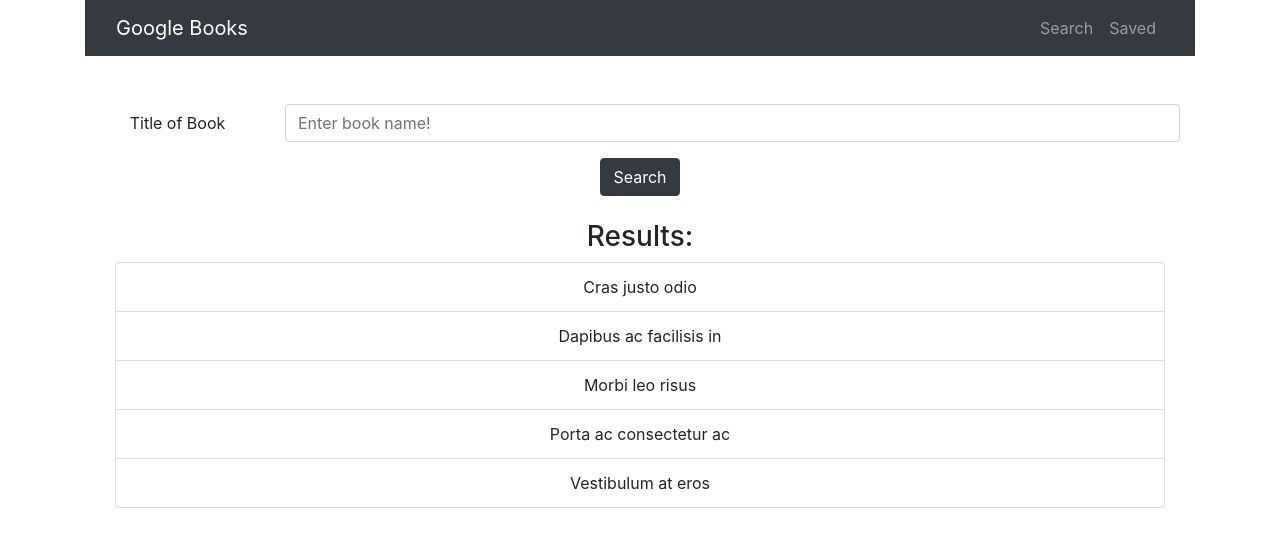
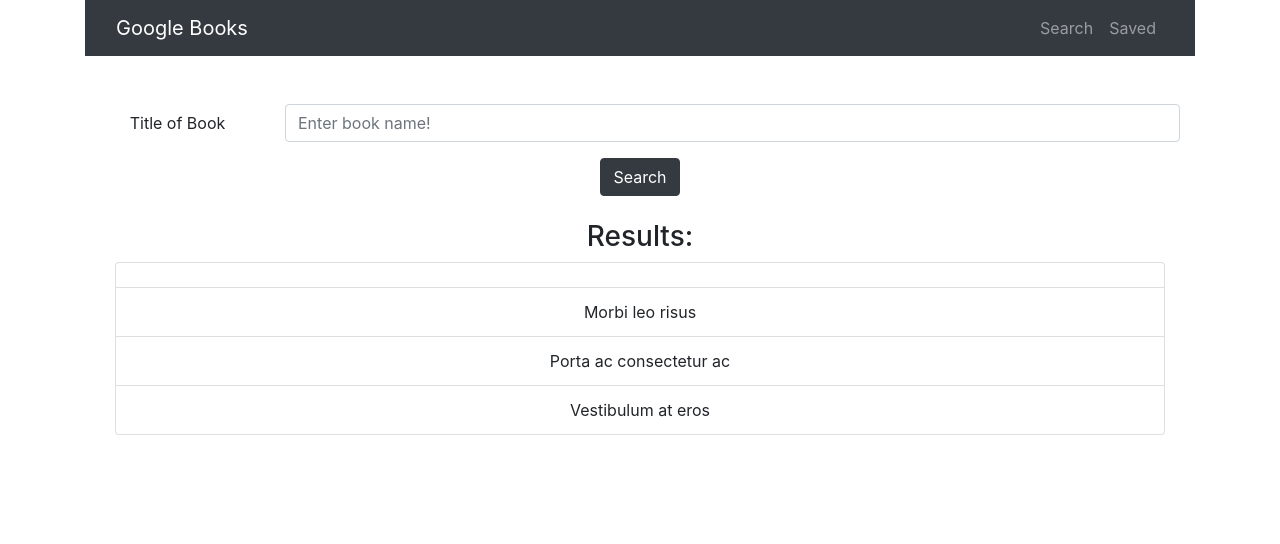
Before and after one commit to trome23/Book-Search, a React (Create React App) app in the folder client/: page / in a window 1280 px wide. Shown: the top 544 px of the page. Built offline with nearby package versions, Linux system fonts and the light colour scheme.

Commit message:
saved page displays what is hardcoded in my db

```diff
--- a/client/package.json
+++ b/client/package.json
@@ -3,6 +3,7 @@
   "version": "0.1.0",
   "private": true,
   "dependencies": {
+    "axios": "^0.19.0",
     "bootstrap": "^4.3.1",
     "react": "^16.8.6",
     "react-dom": "^16.8.6",
--- a/client/src/components/Carousel.js
+++ /dev/null
@@ -1,20 +0,0 @@
-import React from 'react';
-import { Container, ListGroup, ListGroupItem } from 'reactstrap';
-
-export default class Example extends React.Component {
-  render() {
-    return (
-        <Container>
-      <h3>Results: </h3>
-      <ListGroup>
-        <ListGroupItem>Cras justo odio</ListGroupItem>
-        <ListGroupItem>Dapibus ac facilisis in</ListGroupItem>
-        <ListGroupItem>Morbi leo risus</ListGroupItem>
-        <ListGroupItem>Porta ac consectetur ac</ListGroupItem>
-        <ListGroupItem>Vestibulum at eros</ListGroupItem>
-      </ListGroup>
-
-        </Container>
-    );
-  }
-}
--- /dev/null
+++ b/client/src/components/List.js
@@ -0,0 +1,24 @@
+import React from 'react';
+import { Container, ListGroup, ListGroupItem } from 'reactstrap';
+
+export default class BookList extends React.Component {
+
+  handleChange = () => {
+      var author = this.props.res.data.author;
+      this.props.onBookList(author);
+  }
+  render() {
+    // console.log(this.props);
+    return (
+        <Container>
+        <h3>Results: </h3>
+        <ListGroup>
+            <ListGroupItem onChange={this.handleChange}></ListGroupItem>
+            <ListGroupItem>Morbi leo risus</ListGroupItem>
+            <ListGroupItem>Porta ac consectetur ac</ListGroupItem>
+            <ListGroupItem>Vestibulum at eros</ListGroupItem>
+        </ListGroup>
+        </Container>
+    );
+  }
+}
--- a/client/src/components/SavedPage.js
+++ b/client/src/components/SavedPage.js
@@ -1,13 +1,36 @@
 import React, { Component } from 'react';
 import { Container, ListGroup, ListGroupItem, Button} from 'reactstrap';
 import {CSSTransition, TransitionGroup} from 'react-transition-group';
+import axios from 'axios';
+
 
 
 class Saved extends Component {
+
+    state={
+        books: []
+    }
+    componentWillMount() {
+        axios.get('/api/books')
+        .then(res => {
+            console.log(res.data);
+
+             this.setState({
+                 books: res.data
+             })
+        })
+    }
+
     render() {
         return(
             <Container>
-                <h1>Here's the SAVED Page!</h1>
+                <div>
+                    {this.state.books.map(book=> {
+                        return(
+                            <h3 key={book._id}>{book.authors}</h3>
+                        )
+                    })}
+                </div>
             </Container>
         )
     }
--- a/client/src/components/SearchPage.js
+++ b/client/src/components/SearchPage.js
@@ -1,22 +1,31 @@
 import React, { Component } from 'react';
 import { Container, ListGroup, ListGroupItem, Button, Form, FormGroup, Label, Col, Input} from 'reactstrap';
 import {CSSTransition, TransitionGroup} from 'react-transition-group';
-import Example from './Carousel'
+import BookList from './List'
+import axios from 'axios';
 
 
 class Search extends Component {
     state = {
         books: [],
-        searchTerm: ""
+        searchTerm: "",
     }
 
 
-    handleSave = () => {
-
+    handleSave = (event) => {
+        this.setState({books: event.target.books})
     }
 
     handleSearch= () => {
+       //only need this.searchterms from state
+        axios.get('/api/books')
+        .then(res => {
+            console.log(res.data[0].authors);
 
+             this.setState({
+                 books: res.data
+             })
+        })
     }
 
     render() {
@@ -41,7 +50,7 @@
                 </Form>
                 <br/>
                 <div>
-                    <Example />
+                    <BookList onBookList = {this.handleSearch}/>
                 </div>
             </Container>
         )
```
Also changed, not shown: 1 other file (tests, documents, lock files or other folders).
